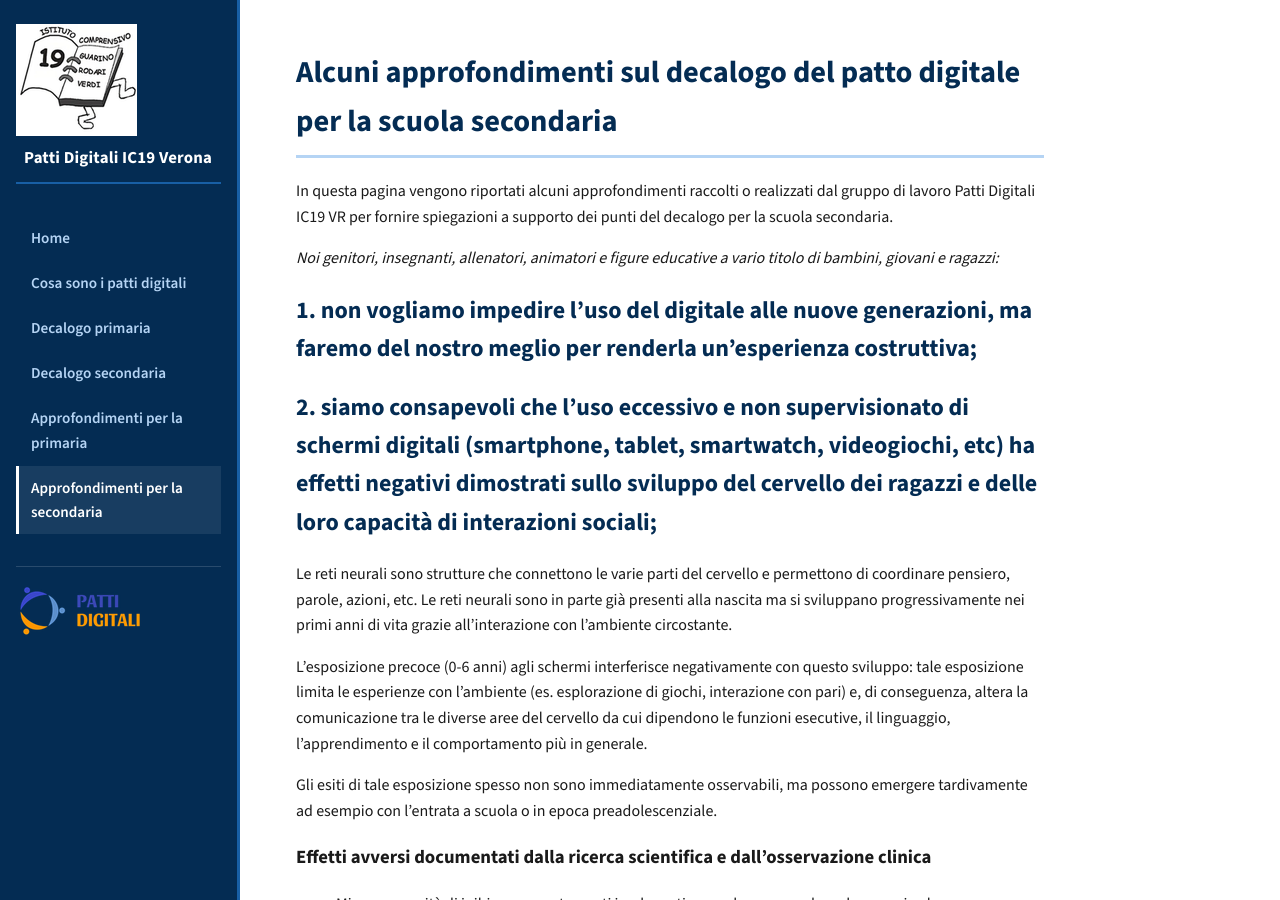
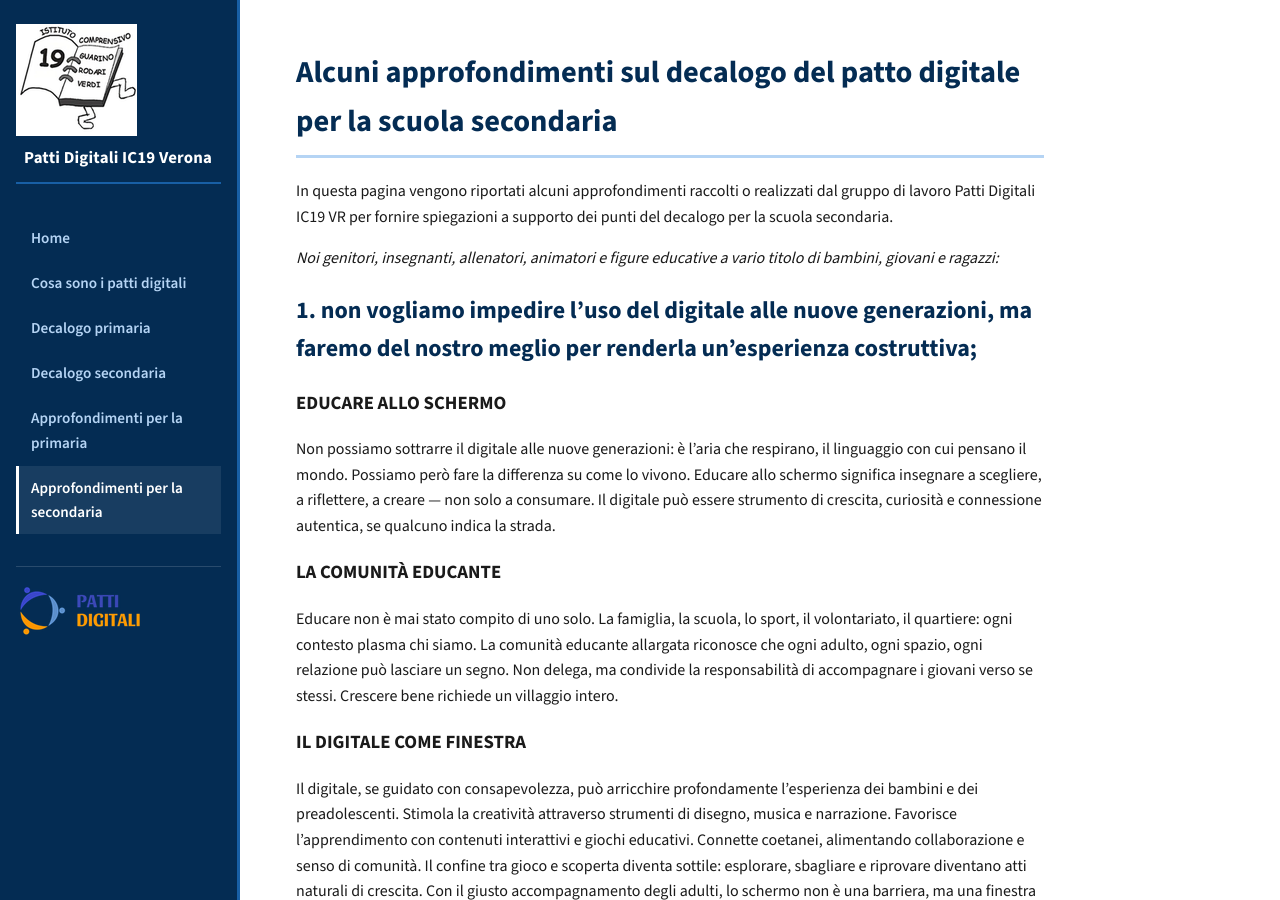
Before and after one commit to albvalente/prova, a Jekyll site: the page built from patto-digitale-secondaria-approfondimenti.md, in a window 1280 px wide and 900 px high. Built offline with Jekyll 4.4.1, drawn with Linux system fonts in a browser that asks for light colours; some of the changed text lies outside the part shown.

Commit message:
Update patto-digitale-secondaria-approfondimenti.md

```diff
--- a/patto-digitale-secondaria-approfondimenti.md
+++ b/patto-digitale-secondaria-approfondimenti.md
@@ -10,6 +10,18 @@
 _Noi genitori, insegnanti, allenatori, animatori e figure educative a vario titolo di bambini, giovani e ragazzi:_
 
 ## 1\. non vogliamo impedire l’uso del digitale alle nuove generazioni, ma faremo del nostro meglio per renderla un’esperienza costruttiva;
+
+### **EDUCARE ALLO SCHERMO**
+
+Non possiamo sottrarre il digitale alle nuove generazioni: è l'aria che respirano, il linguaggio con cui pensano il mondo. Possiamo però fare la differenza su come lo vivono. Educare allo schermo significa insegnare a scegliere, a riflettere, a creare — non solo a consumare. Il digitale può essere strumento di crescita, curiosità e connessione autentica, se qualcuno indica la strada.
+
+### **LA COMUNITÀ EDUCANTE**
+
+Educare non è mai stato compito di uno solo. La famiglia, la scuola, lo sport, il volontariato, il quartiere: ogni contesto plasma chi siamo. La comunità educante allargata riconosce che ogni adulto, ogni spazio, ogni relazione può lasciare un segno. Non delega, ma condivide la responsabilità di accompagnare i giovani verso se stessi. Crescere bene richiede un villaggio intero.
+
+### **IL DIGITALE COME FINESTRA**
+
+Il digitale, se guidato con consapevolezza, può arricchire profondamente l'esperienza dei bambini e dei preadolescenti. Stimola la creatività attraverso strumenti di disegno, musica e narrazione. Favorisce l'apprendimento con contenuti interattivi e giochi educativi. Connette coetanei, alimentando collaborazione e senso di comunità. Il confine tra gioco e scoperta diventa sottile: esplorare, sbagliare e riprovare diventano atti naturali di crescita. Con il giusto accompagnamento degli adulti, lo schermo non è una barriera, ma una finestra aperta sul mondo.
 
 ## 2\. siamo consapevoli che l’uso eccessivo e non supervisionato di schermi digitali (smartphone, tablet, smartwatch, videogiochi, etc) ha effetti negativi dimostrati sullo sviluppo del cervello dei ragazzi e delle loro capacità di interazioni sociali;
 
```
